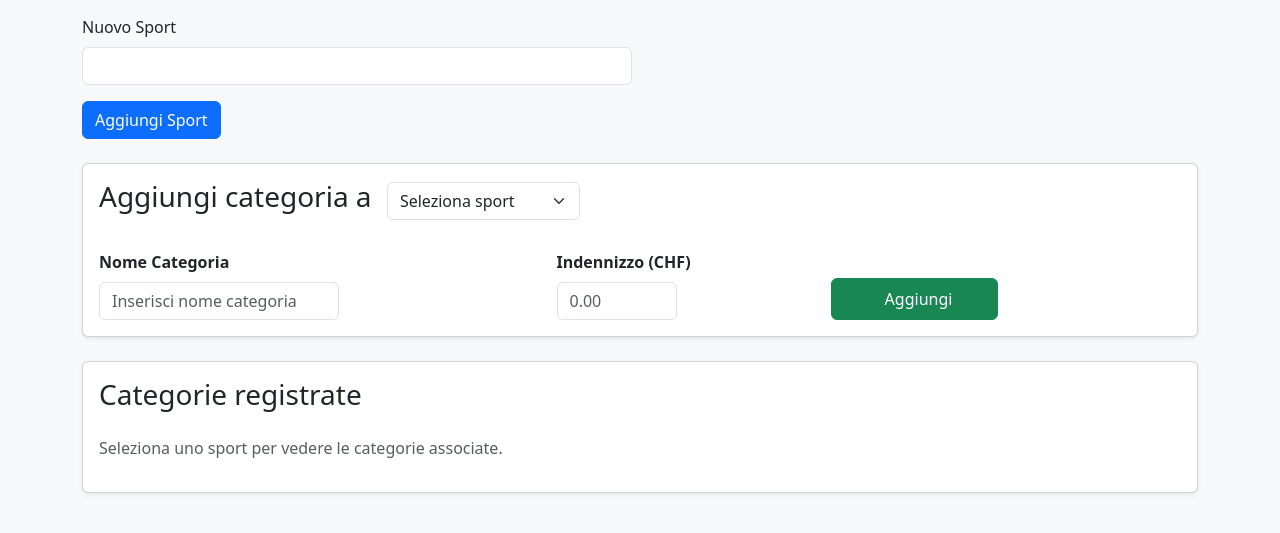
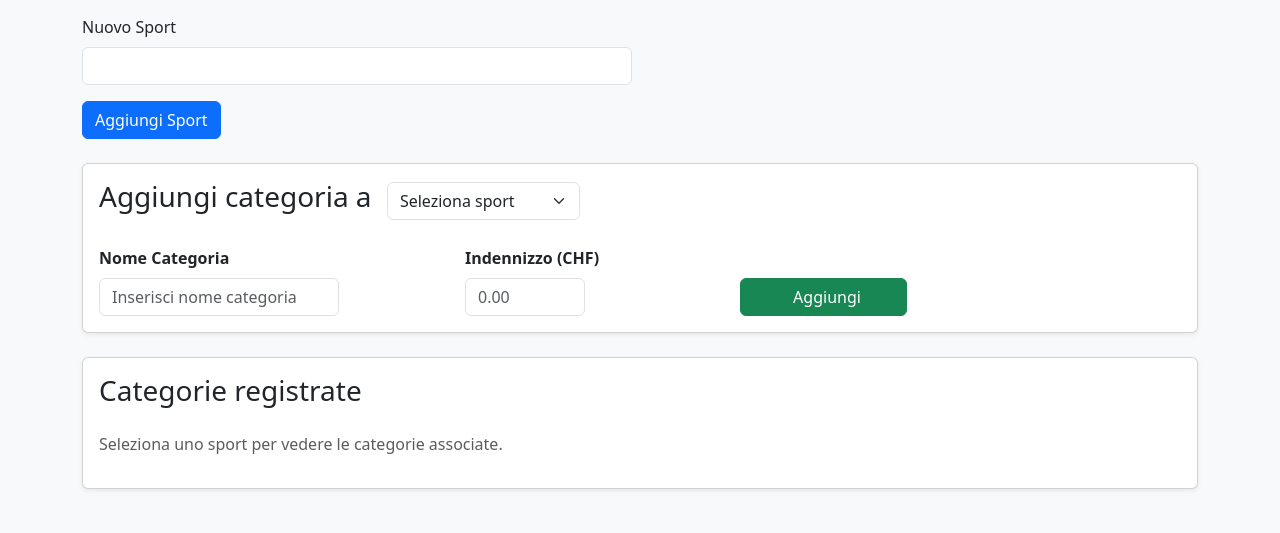
Before and after one commit to miich65/Gestione-convocazioni, a FastAPI app: page /gestione-sport in a window 1280 px wide. Shown: the part 175-708 px from the top of the page. Run offline with FastAPI, Linux system fonts and the light colour scheme; data comes from the database, SQL or seed files in the repository.

Commit message:
Update gestione-sport.html

```diff
--- a/app/templates/gestione-sport.html
+++ b/app/templates/gestione-sport.html
@@ -43,24 +43,17 @@
                 </h3>
 
                 <form action="/add-categoria" method="post" class="row g-3 align-items-end">
-                    <input type="hidden" name="sport_id" id="selectedSportInput">
-
-                    <!-- Categoria -->
-                    <div class="col-md-5 col-sm-12">
+                    <div class="col-md-4">
                         <label class="form-label fw-bold">Nome Categoria</label>
                         <input name="nome_categoria" class="form-control" maxlength="40" required placeholder="Inserisci nome categoria">
                     </div>
-
-                    <!-- Indennizzo -->
-                    <div class="col-md-3 col-sm-12">
+                    <div class="col-md-3">
                         <label class="form-label fw-bold">Indennizzo (CHF)</label>
                         <input name="indennizzo" class="form-control" type="number" step="0.01" required placeholder="0.00">
                     </div>
-
-                    <!-- Bottone -->
-                    <div class="col-md-2 col-sm-12">
-                        <label class="form-label invisible">Azione</label>
-                        <button class="btn btn-success w-100 py-2">
+                    <div class="col-md-2">
+                        <label class="form-label fw-bold d-none d-md-block">&nbsp;</label> <!-- spazio sopra il bottone -->
+                        <button class="btn btn-success w-100">
                             <i class="fas fa-plus me-2"></i>Aggiungi
                         </button>
                     </div>
```
